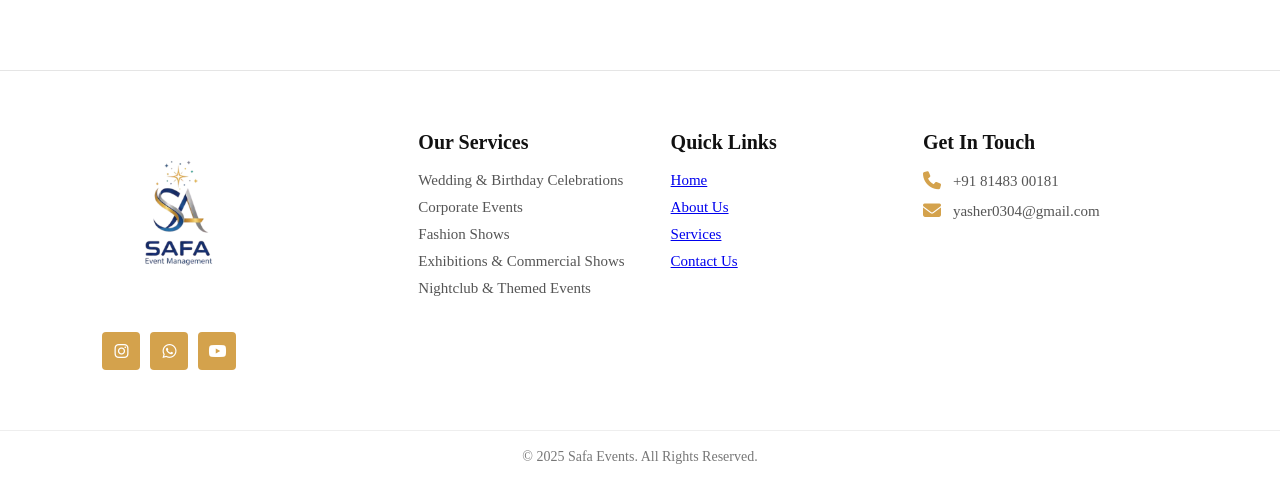
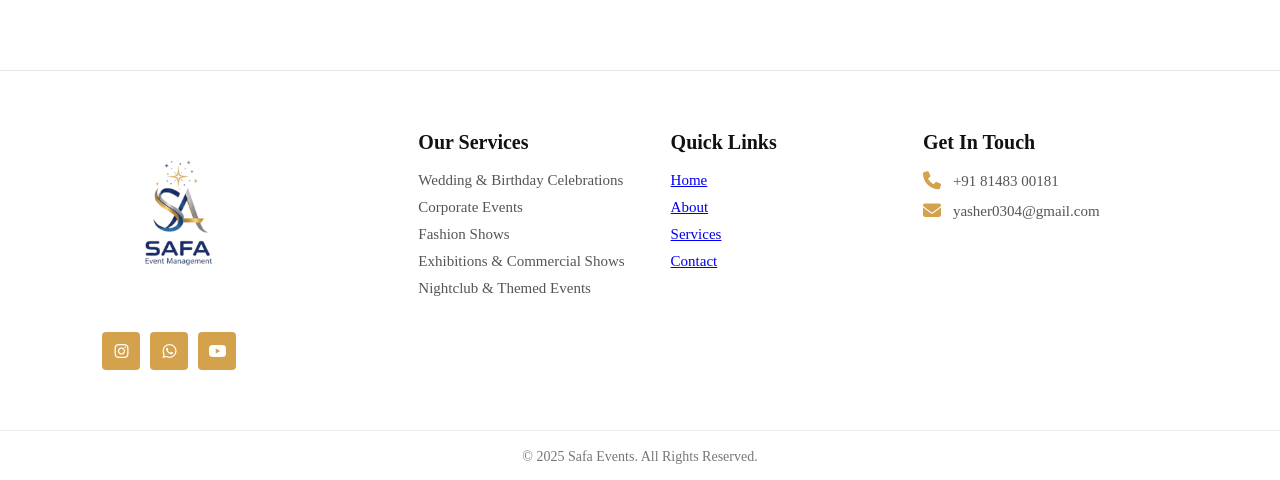
Before and after one commit to yashermeeran/Eventmanagement, a React (Vite) app: page /Decoration in a window 1280 px wide. Shown: the part 2130-2610 px from the top of the page. Built offline with nearby package versions, Linux system fonts and the light colour scheme.

Commit message:
Footer Alter

```diff
--- a/src/Management/About.jsx
+++ b/src/Management/About.jsx
@@ -85,6 +85,7 @@ export default function About() {
        <footer className="site-footer">
         <div className="footer-container">
 
+
           <div className="footer-col">
             <img src="./logo.png" alt="Safa Events" className="footer-logo" />
 
@@ -110,9 +111,9 @@ export default function About() {
             <h3>Quick Links</h3>
             <ul>
               <li><a href="/home">Home</a></li>
-        <li><a href="/about">About Us</a></li>
-        <li><a href="/services">Services</a></li>
-        <li><a href="/contact">Contact Us</a></li>
+              <li><a href="/about">About</a></li>
+              <li><a href="/Services">Services</a></li>
+              <li><a href="/Contact">Contact</a></li>
             </ul>
           </div>
 
--- a/src/Management/Contact.jsx
+++ b/src/Management/Contact.jsx
@@ -96,12 +96,13 @@ export default function Contact() {
         </div>
       )}
 
-      {/* ================= FOOTER ================= */}
-      <footer className="site-footer">
+     <footer className="site-footer">
         <div className="footer-container">
+
 
           <div className="footer-col">
             <img src="./logo.png" alt="Safa Events" className="footer-logo" />
+
             <div className="footer-social">
               <i className="fa-brands fa-instagram"></i>
               <i className="fa-brands fa-whatsapp"></i>
@@ -124,17 +125,26 @@ export default function Contact() {
             <h3>Quick Links</h3>
             <ul>
               <li><a href="/home">Home</a></li>
-              <li><a href="/about">About Us</a></li>
-              <li><a href="/services">Services</a></li>
-              <li><a href="/contact">Contact Us</a></li>
+              <li><a href="/about">About</a></li>
+              <li><a href="/Services">Services</a></li>
+              <li><a href="/Contact">Contact</a></li>
             </ul>
           </div>
 
           <div className="footer-col">
             <h3>Get In Touch</h3>
-            <p><i className="fa-solid fa-phone"></i> +91 81483 00181</p>
-            <p><i className="fa-solid fa-envelope"></i> yasher0304@gmail.com</p>
+
+            <p>
+              <i className="fa-solid fa-phone"></i>
+              +91 81483 00181
+            </p>
+
+            <p>
+              <i className="fa-solid fa-envelope"></i>
+              yasher0304@gmail.com
+            </p>
           </div>
+
         </div>
 
         <div className="footer-bottom">
--- a/src/Management/Decoration.jsx
+++ b/src/Management/Decoration.jsx
@@ -71,9 +71,9 @@ export default function Decoration() {
         </div>
 
       </section>
+<footer className="site-footer">
+        <div className="footer-container">
 
-      <footer className="site-footer">
-        <div className="footer-container">
 
           <div className="footer-col">
             <img src="./logo.png" alt="Safa Events" className="footer-logo" />
@@ -100,9 +100,9 @@ export default function Decoration() {
             <h3>Quick Links</h3>
             <ul>
               <li><a href="/home">Home</a></li>
-              <li><a href="/about">About Us</a></li>
-              <li><a href="/services">Services</a></li>
-              <li><a href="/contact">Contact Us</a></li>
+              <li><a href="/about">About</a></li>
+              <li><a href="/Services">Services</a></li>
+              <li><a href="/Contact">Contact</a></li>
             </ul>
           </div>
 
--- a/src/Management/Home.jsx
+++ b/src/Management/Home.jsx
@@ -113,9 +113,9 @@ export default function Home() {
             <h3>Quick Links</h3>
             <ul>
               <li><a href="/home">Home</a></li>
-              <li><a href="/about">About Us</a></li>
-              <li><a href="/services">Services</a></li>
-              <li><a href="/contact">Contact Us</a></li>
+              <li><a href="/about">About</a></li>
+              <li><a href="/Services">Services</a></li>
+              <li><a href="/Contact">Contact</a></li>
             </ul>
           </div>
 
--- a/src/Management/Services.jsx
+++ b/src/Management/Services.jsx
@@ -120,9 +120,9 @@ export default function Services() {
             <h3>Quick Links</h3>
             <ul>
               <li><a href="/home">Home</a></li>
-              <li><a href="/about">About Us</a></li>
-              <li><a href="/services">Services</a></li>
-              <li><a href="/contact">Contact Us</a></li>
+              <li><a href="/about">About</a></li>
+              <li><a href="/Services">Services</a></li>
+              <li><a href="/Contact">Contact</a></li>
             </ul>
           </div>
 
```
Lines whose indentation alone changed are shown as unchanged.
